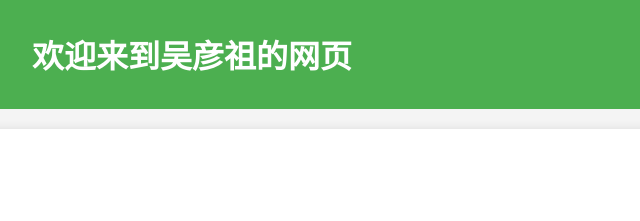
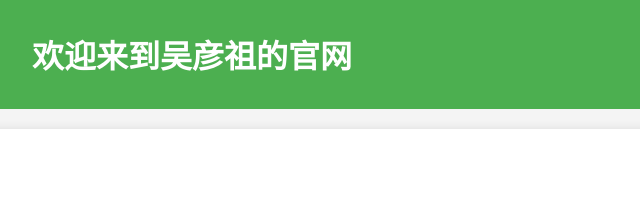
Before and after one commit to gyy0727/html-page-test, a plain HTML site: page index.html in a window 1280 px wide. Shown: the top 221 px of the page, 448-1088 px from the left. Drawn offline with Linux system fonts and the light colour scheme.

Commit message:
Update index.html

```diff
--- a/index.html
+++ b/index.html
@@ -54,7 +54,7 @@
 </head>
 <body>
     <header>
-        <h1>欢迎来到吴彦祖的网页</h1>
+        <h1>欢迎来到吴彦祖的官网</h1>
     </header>
     <main>
         <h2>这是一个简单的静态网页</h2>
```
